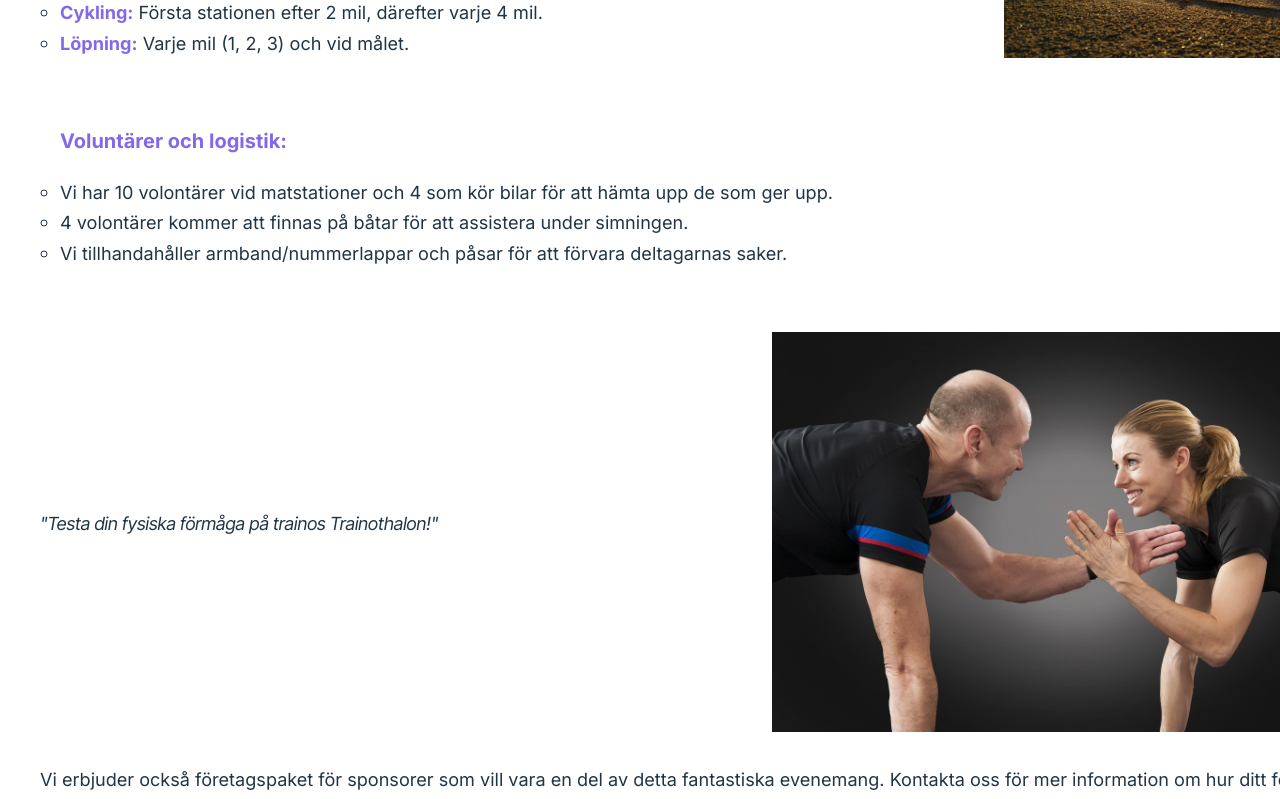
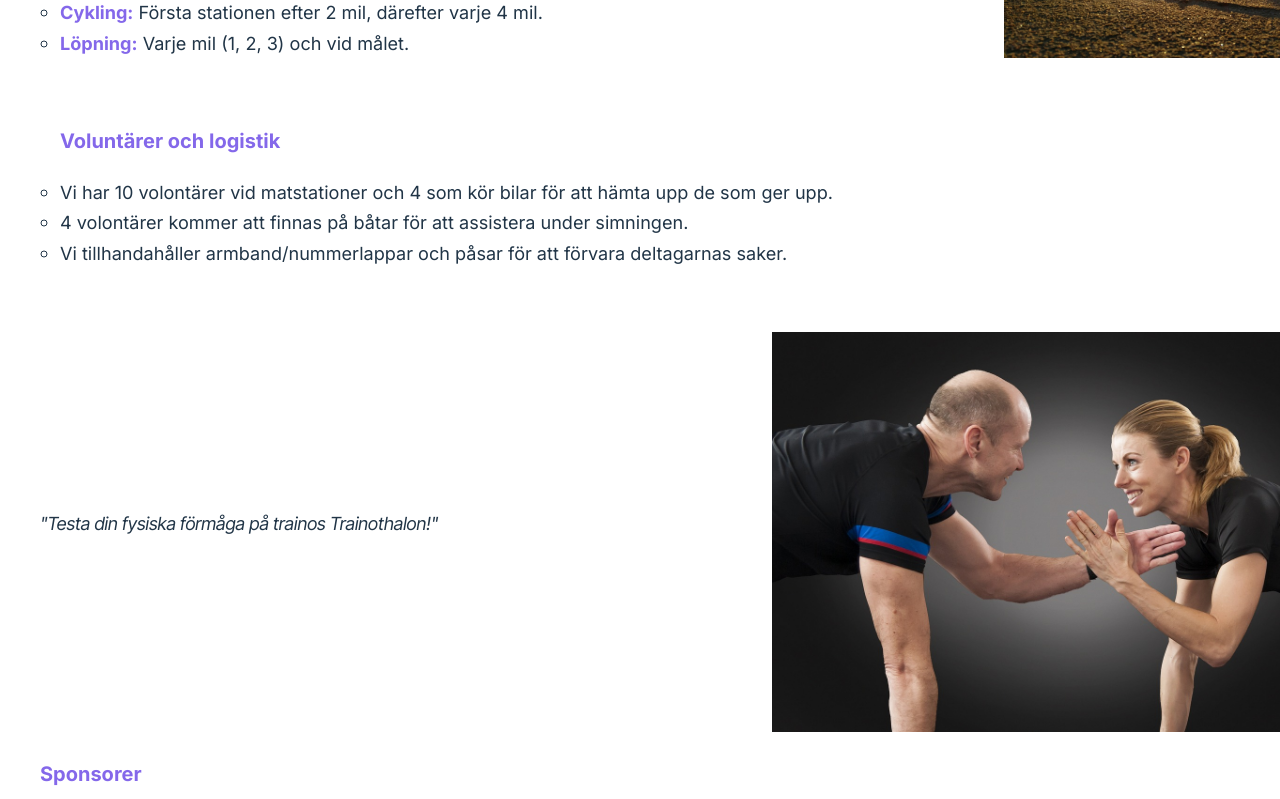
Before and after one commit to SofiaHjerpe/trainoevent, a React (Vite) app: page / in a window 1280 px wide. Shown: the part 1100-1899 px from the top of the page. Built offline with nearby package versions, Linux system fonts and the light colour scheme.

Commit message:
add heading

```diff
--- a/src/components/FormItem.tsx
+++ b/src/components/FormItem.tsx
@@ -143,7 +143,7 @@ export function FormItem(): ReactElement {
               className="smallheading"
               style={{ marginTop: "3rem", whiteSpace: "nowrap" }}
             >
-              Voluntärer och logistik:
+              Voluntärer och logistik
             </strong>
             &nbsp;
             <li className="nowrap width">
@@ -180,6 +180,12 @@ export function FormItem(): ReactElement {
           ></span>
         </div>
       </div>
+      <strong
+        className="smallheading"
+        style={{marginInline: "1.25rem"}}
+      >
+       Sponsorer
+      </strong>
       <p className="text">
         <em style={{ marginBottom: "1.25rem" }}>
           Vi erbjuder också företagspaket för sponsorer som vill vara en del av
--- a/src/css/main.css
+++ b/src/css/main.css
@@ -351,7 +351,4 @@ textarea:-moz-autofill {
     font-size: 1rem;
     font-family: "Inter", sans-serif;
   }
-  .regards {
-    font-size: 1rem;
-  }
 }
```
